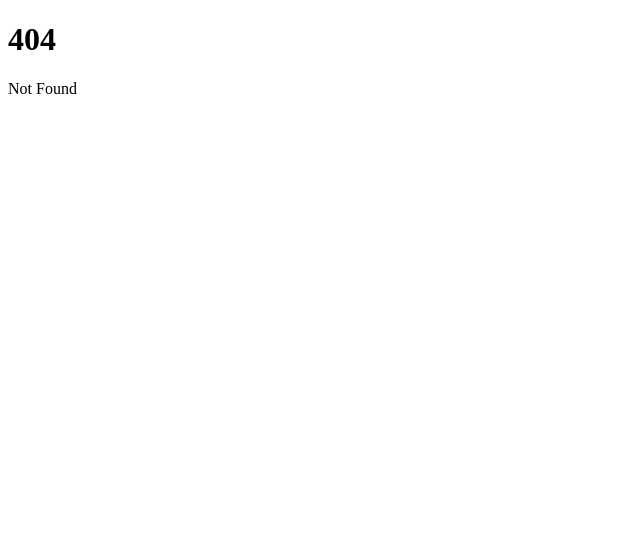
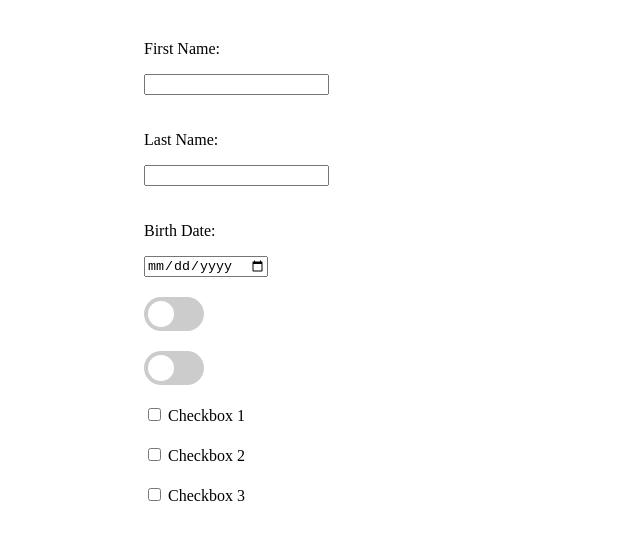
Before and after one commit to shoot649854/llm-law-stanford-frontend, a SvelteKit app: page /contact in a window 1280 px wide. Before the commit this address had no page. Shown: the top 540 px of the page, without its empty margins (0-640 px from the left). Built offline with nearby package versions, Linux system fonts and the light colour scheme.

Commit message:
🚀 Deploying auto firebase deployment

```diff
--- /dev/null
+++ b/src/routes/contact/+page.svelte
@@ -0,0 +1,145 @@
+<script>
+    // You can add reactive statements here to respond to input changes
+    let firstName = '';
+    let lastName = '';
+    let birthDate = '';
+    let switch1 = false;
+    let switch2 = false;
+    let checkbox1 = false;
+    let checkbox2 = false;
+    let checkbox3 = false;
+</script>
+
+<svelte:head>
+    <title>Info</title>
+    <meta name="Info" content="Information input" />
+</svelte:head>
+
+<div class="app">
+	<main>
+		<div>
+			<label for="firstName"><p>First Name:</p></label>
+			<input type="text" id="firstName" bind:value={firstName}>
+
+		</div>
+		<div>
+			<label for="lastName"><p>Last Name:</p></label>
+			<input type="text" id="lastName" bind:value={lastName}>
+
+		</div>
+		<div>
+			<label for="birthDate"><p>Birth Date:</p></label>
+			<input type="date" id="birthDate" bind:value={birthDate}>
+
+		</div>
+		<div>
+			<label class="switch">
+				<input type="checkbox" bind:checked={switch1}>
+				<span class="slider round"></span>
+			</label>
+		</div>
+		<div>
+			<label class="switch">
+				<input type="checkbox" bind:checked={switch2}>
+				<span class="slider round"></span>
+			</label>
+		</div>
+
+		<div>
+			<label>
+				<input type="checkbox" bind:checked={checkbox1}> Checkbox 1
+			</label>
+		</div>
+		<div>
+			<label>
+				<input type="checkbox" bind:checked={checkbox2}> Checkbox 2
+			</label>
+		</div>
+		<div>
+			<label>
+				<input type="checkbox" bind:checked={checkbox3}> Checkbox 3
+			</label>
+		</div>
+	</main>
+</div>
+
+
+<style>
+	.app {
+		display: flex;
+		flex-direction: column;
+		min-height: auto;
+	}
+
+	main {
+		flex: 1;
+		display: flex;
+		flex-direction: column;
+		padding: 1rem;
+		width: 100%;
+		max-width: 64rem;
+		margin: 0 auto;
+		box-sizing: border-box;
+		gap: 20px;
+		position: center;
+	}
+
+    .switch {
+        position: relative;
+        display: inline-block;
+        width: 60px;
+        height: 34px;
+    }
+
+    .switch input {
+        opacity: 0;
+        width: 0;
+        height: 0;
+    }
+
+    .slider {
+        position: absolute;
+        cursor: pointer;
+        top: 0;
+        left: 0;
+        right: 0;
+        bottom: 0;
+        background-color: #ccc;
+        -webkit-transition: .4s;
+        transition: .4s;
+    }
+
+    .slider:before {
+        position: absolute;
+        content: "";
+        height: 26px;
+        width: 26px;
+        left: 4px;
+        bottom: 4px;
+        background-color: white;
+        -webkit-transition: .4s;
+        transition: .4s;
+    }
+
+    input:checked + .slider {
+        background-color: #2196F3;
+    }
+
+    input:focus + .slider {
+        box-shadow: 0 0 1px #2196F3;
+    }
+
+    input:checked + .slider:before {
+        -webkit-transform: translateX(26px);
+        -ms-transform: translateX(26px);
+        transform: translateX(26px);
+    }
+
+    .slider.round {
+        border-radius: 34px;
+    }
+
+    .slider.round:before {
+        border-radius: 50%;
+    }
+</style>
```
Also changed, not shown: src/component/Header.svelte (+0 -23 lines).
